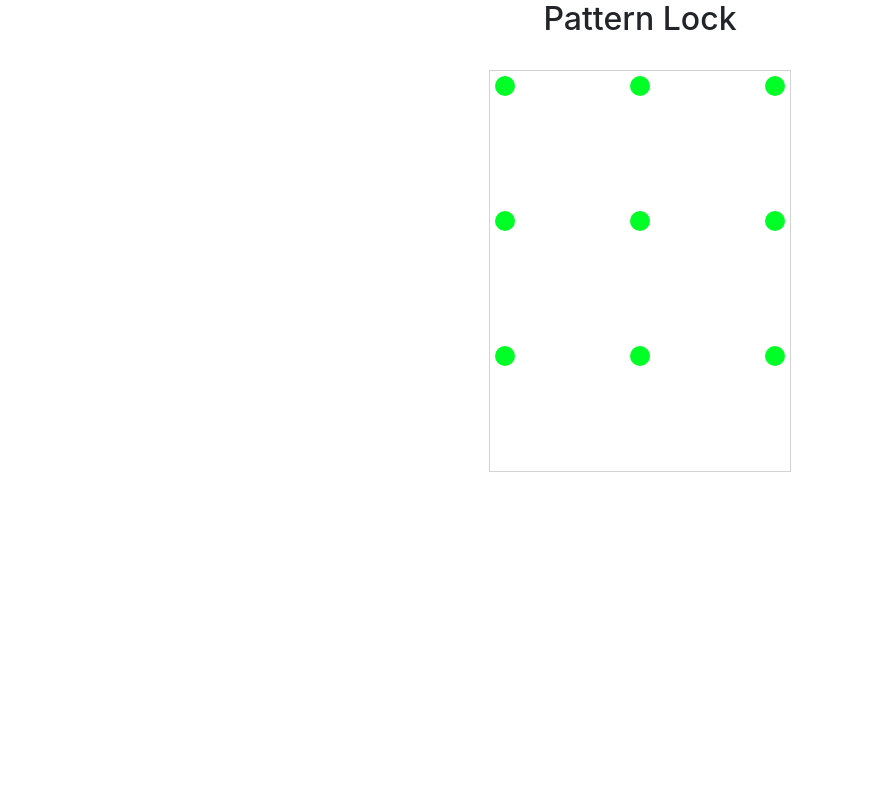
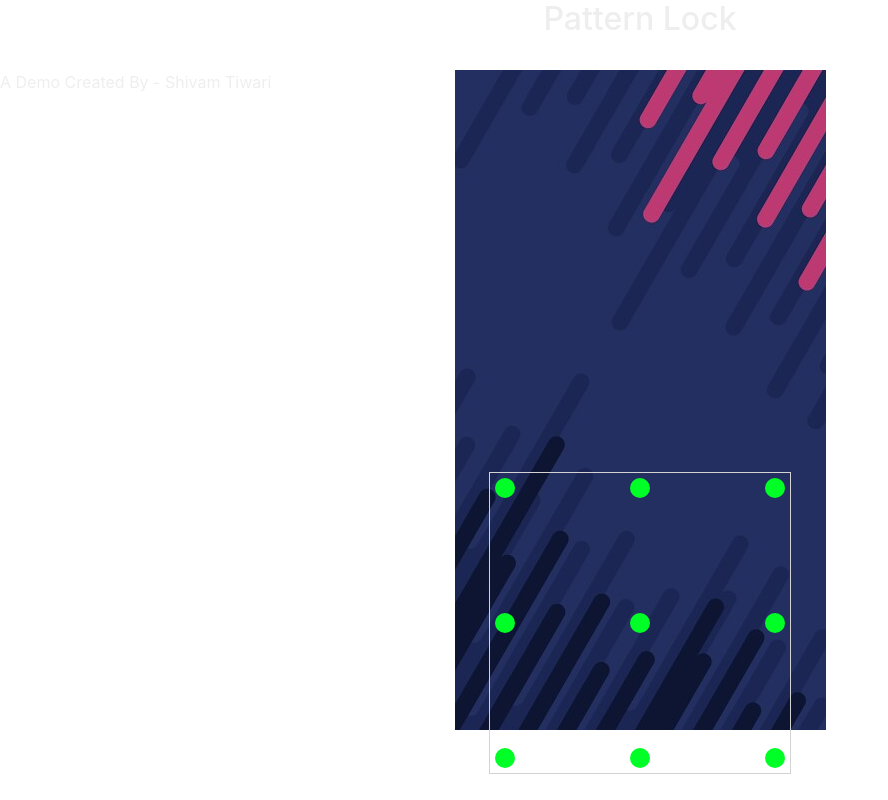
Before and after one commit to ishiv01/patternLock.js, a plain HTML site: page demo/index.html in a window 1280 px wide. Shown: the whole page, without its empty margins (0-888 px from the left). Drawn offline with nearby package versions, Linux system fonts and the light colour scheme.

Commit message:
improved the style and look pf demo file

```diff
--- a/demo/index.html
+++ b/demo/index.html
@@ -4,11 +4,35 @@
       <title>Pattern Lock</title>
       <meta name='viewport' content='width=device-width' />
       <link rel='stylesheet' href='css/bootstrap.min.css' />
+      <style>
+      html{
+	      height:100%;
+      }
+      body {
+	      background: url('img/back.jpg') no-repeat fixed center;
+	      height:100%;
+      }
+      .wraper {
+	      color: #eeeeee;
+      }
+	.patWraper{
+		position:absolute;
+		bottom:20px;
+		width:100%
+	}
+      </style>
    </head>
    <body>
+
+   <div id='wraper' class='wraper'>
      <h2 class='text-center'>Pattern Lock</h2><br/>
+     <p>A Demo Created By - Shivam Tiwari</p>
+     <div id='msg'></div>
+     </div>
+     <div class='patWraper'>
      <div class='text-center'>
-     		<canvas id='patternCanvas' width='300' height='400px' style='border:1px solid #d3d3d3;'></canvas>
+     		<canvas id='patternCanvas' width='300px' height='300px' style='border:1px solid #d3d3d3;'></canvas>
+     </div>
      </div>
      <script src='js/patternlock.js'></script>
      <script>
@@ -19,14 +43,21 @@
      	//pat.setCanvas('patternCanvas');
      	pat.createLock(function(err, comb){
      		if(err){
-     			console.log(err);
-     			alert(err);
+     			addMessage('danger', err);
      			}
      		else{
-     			console.log(comb);
-     			alert('Your Pattern Combination is: ' + comb);
+     			if(comb==='874312')
+				addMessage('success', '<strong>Success!</strong> You Have Successfully Logged In. Redirecting To Your Account.')
+				else
+					addMessage('danger', '<strong>Error :</strong> Sorry Wrong Pattern. Please Try Again.')
      			}
      	});
+	function addMessage(type, message){
+		let msgBox = document.getElementById('msg');
+		msgBox.innerHTML = "<div class='alert alert-"+type+"'>"+message+"</div>";
+		console.log(msgBox.innerHTML);
+	}
      </script>
+
    </body>
 </html>
```
Also changed, not shown: demo/img/back.jpg (added).
